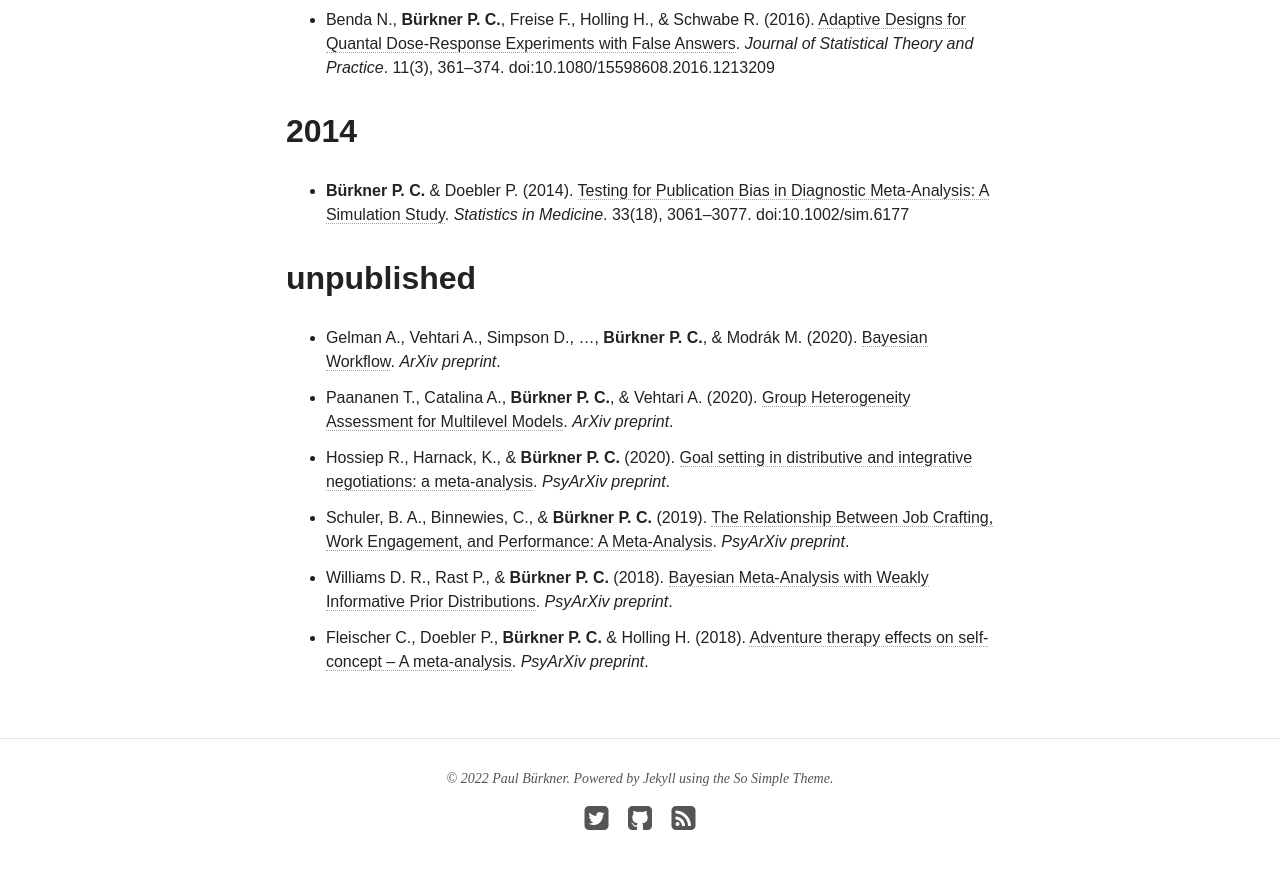
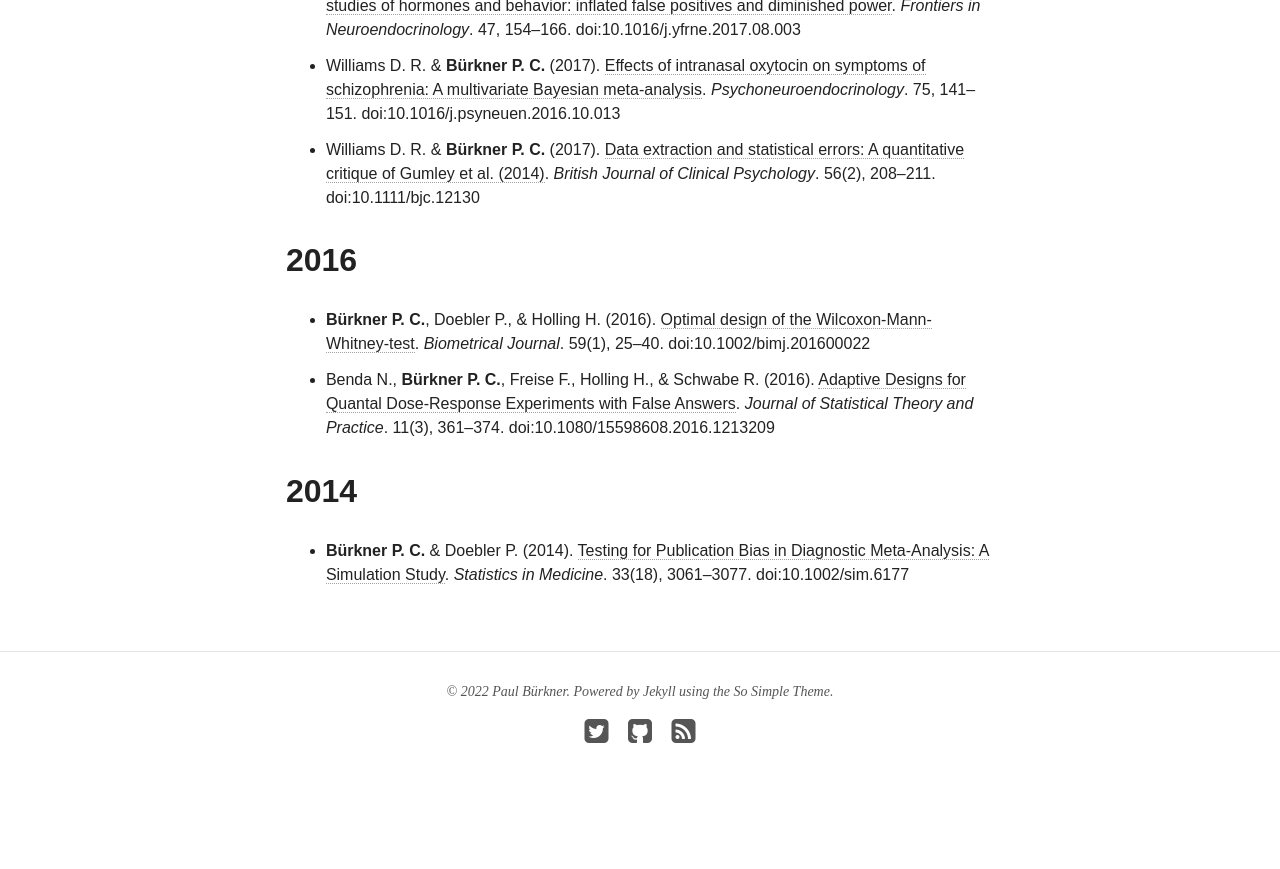
Before and after one commit to paul-buerkner/paul-buerkner.github.io, a Jekyll site: the page built from publications/index.md, in a window 1280 px wide and 900 px high, scrolled down 8134 px. Shown: the top 869 px of the window. Built offline with Jekyll 4.4.1, drawn with Linux system fonts in a browser that asks for light colours; nearby versions of some CDN libraries; after the commit the page ends 8977 px from its top, so only the background shows below that; some of the changed text lies outside the part shown.

Commit message:
move 'unpublished' preprint to their actual years

```diff
--- a/publications/index.md
+++ b/publications/index.md
@@ -125,12 +131,3 @@
 ## 2014
 
 * **Bürkner P. C.** & Doebler P. (2014). [Testing for Publication Bias in Diagnostic Meta-Analysis: A Simulation Study](http://onlinelibrary.wiley.com/doi/10.1002/sim.6177/full). *Statistics in Medicine*. 33(18), 3061--3077. doi:10.1002/sim.6177
-
-## unpublished
-
-* Gelman A., Vehtari A., Simpson D., ..., **Bürkner P. C.**, & Modrák M. (2020). [Bayesian Workflow](https://arxiv.org/abs/2011.01808). *ArXiv preprint*.
-* Paananen T., Catalina A., **Bürkner P. C.**, & Vehtari A. (2020). [Group Heterogeneity Assessment for Multilevel Models](http://arxiv.org/abs/2005.02773). *ArXiv preprint*.
-* Hossiep R., Harnack, K., & **Bürkner P. C.** (2020). [Goal setting in distributive and integrative negotiations: a meta-analysis](https://psyarxiv.com/mkgxt). *PsyArXiv preprint*.
-* Schuler, B. A., Binnewies, C., & **Bürkner P. C.** (2019). [The Relationship Between Job Crafting, Work Engagement, and Performance: A Meta-Analysis](https://psyarxiv.com/xpf2v/). *PsyArXiv preprint*.
-* Williams D. R., Rast P., & **Bürkner P. C.** (2018). [Bayesian Meta-Analysis with Weakly Informative Prior Distributions](https://psyarxiv.com/7tbrm/). *PsyArXiv preprint*.
-* Fleischer C., Doebler P., **Bürkner P. C.** & Holling H. (2018). [Adventure therapy effects on self-concept – A meta-analysis](https://psyarxiv.com/c7y9a). *PsyArXiv preprint*.
```
Also changed, not shown: other parts of publications/index.md (+7 -1 lines).
